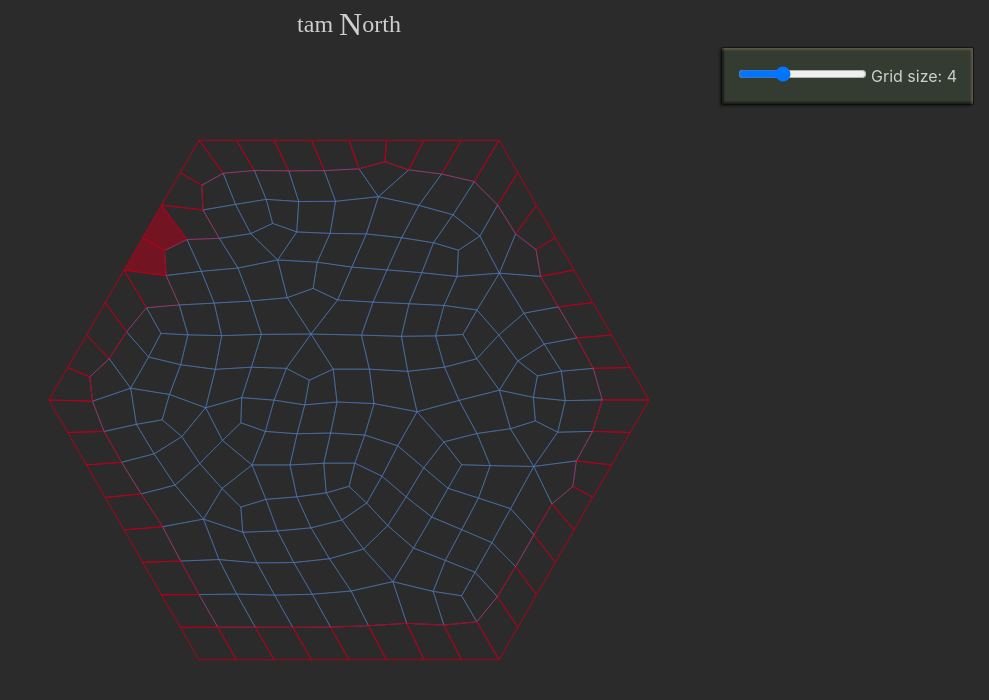
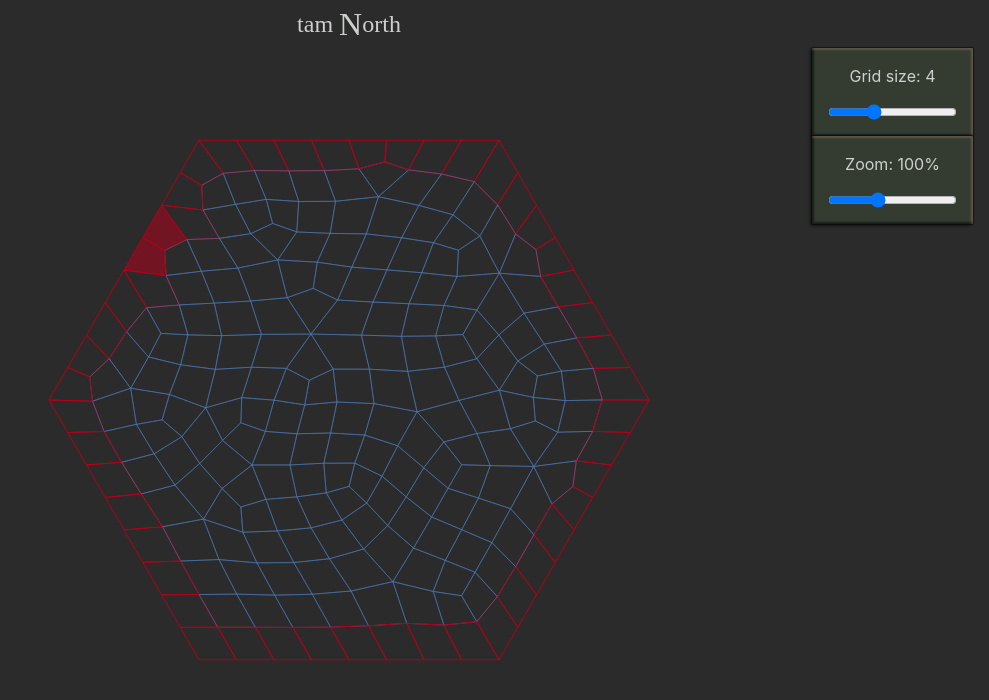
Before and after one commit to TamNorth/TamNorth, a SvelteKit app in the folder TN-portfolio/: page /grid in a window 1280 px wide. Shown: the top 700 px of the page, without its empty margins (291-1280 px from the left). Built offline with nearby package versions, Linux system fonts and the light colour scheme; some icons are missing.

Commit message:
grid | update styling and refactor

```diff
--- a/TN-portfolio/src/routes/grid/+page.svelte
+++ b/TN-portfolio/src/routes/grid/+page.svelte
@@ -8,7 +8,7 @@
 	import { GridManager } from './gridManager.svelte.ts';
 	import { CanvasManager } from './canvasManager.svelte.ts';
 
-	const INITIAL_SCALE = 300;
+	const INITIAL_SCALE = 75;
 	const DEFAULT_GRID_SIZE = 4;
 	const POLYGON_SIDES = 4; //() => Math.floor(Math.random() * 3 + 4);
 	const POLYGON_RADIUS = POLYGON_SIDES < 5 ? 0.65 : 0.6;
@@ -41,6 +41,7 @@
 	let gridSize = $state(DEFAULT_GRID_SIZE);
 	let gridManager = $derived(new GridManager(gridSize));
 	let grid = $derived(gridManager.subscribeGrid());
+	let scale = $state(INITIAL_SCALE);
 
 	const canvasFn = ({
 		canvas,
@@ -120,9 +121,18 @@
 		/* Zoom on mouse wheel */
 
 		$effect(() => {
-			const zoom = (INITIAL_SCALE + mouseWheel / 20) / gridSize;
-			canvasManager.scaleCanvas(zoom);
-			overlayCanvasManager.scaleCanvas(zoom);
+			canvasManager.scaleCanvas(scale);
+			overlayCanvasManager.scaleCanvas(scale);
+		});
+
+		$effect(() => {
+			// if (scale > 0 && scale < 200) {
+			scale = (DEFAULT_GRID_SIZE * (INITIAL_SCALE + mouseWheel / 36.8)) / gridSize;
+			untrack(() => {
+				canvasManager.scaleCanvas(scale);
+				overlayCanvasManager.scaleCanvas(scale);
+			});
+			// }
 		});
 
 		/* Mouse click effects */
@@ -150,8 +160,14 @@
 <div class="toolbar">
 	<Tile>
 		<label>
+			Grid size: {gridSize}
 			<input type="range" bind:value={gridSize} min="1" max="10" />
-			Grid size: {gridSize}
+		</label>
+	</Tile>
+	<Tile>
+		<label>
+			Zoom: {Math.round((100 / INITIAL_SCALE) * scale)}%
+			<input type="range" bind:value={scale} min="0" max="200" step="5" />
 		</label>
 	</Tile>
 </div>
@@ -163,5 +179,12 @@
 		margin: var(--header-height) var(--base-spacing) 0;
 		display: flex;
 		flex-direction: column;
+
+		label {
+			display: flex;
+			flex-direction: column;
+			text-align: center;
+			gap: var(--base-spacing);
+		}
 	}
 </style>
```
